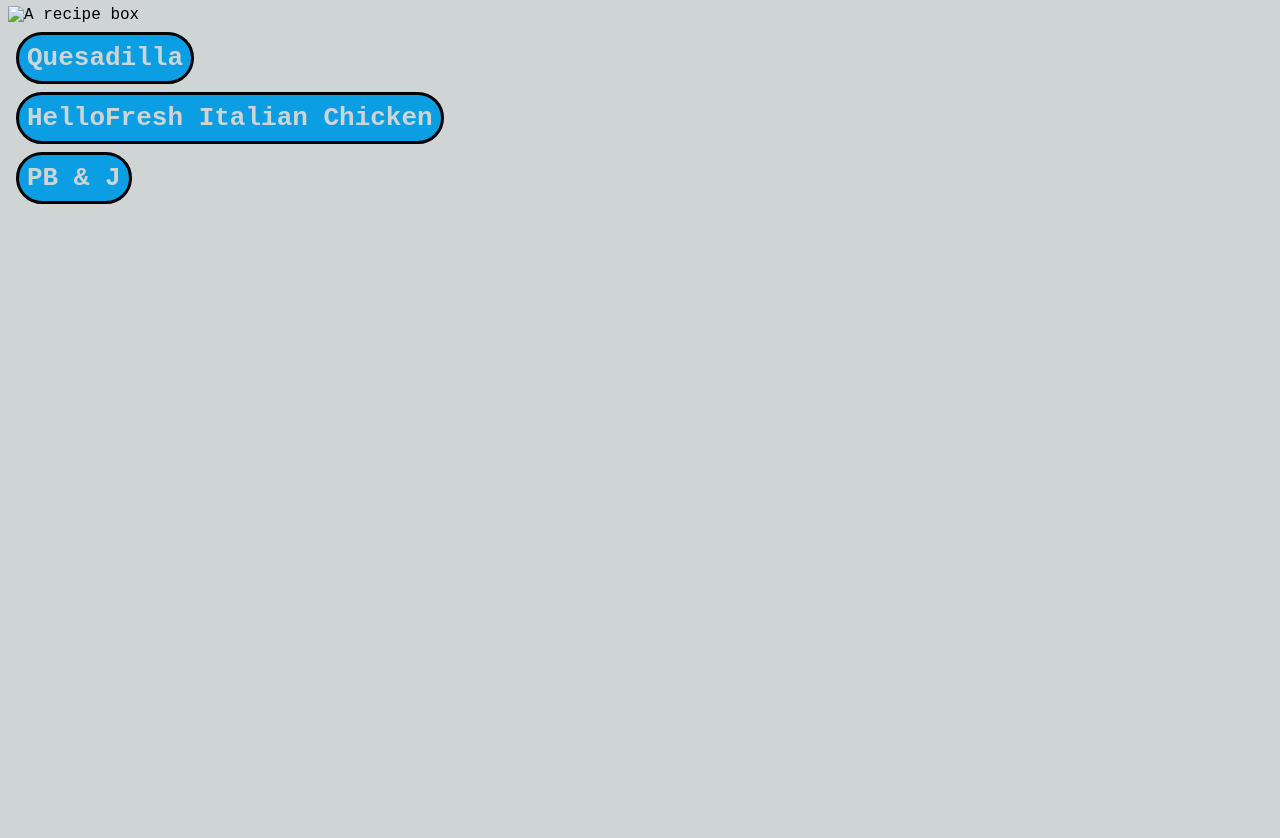
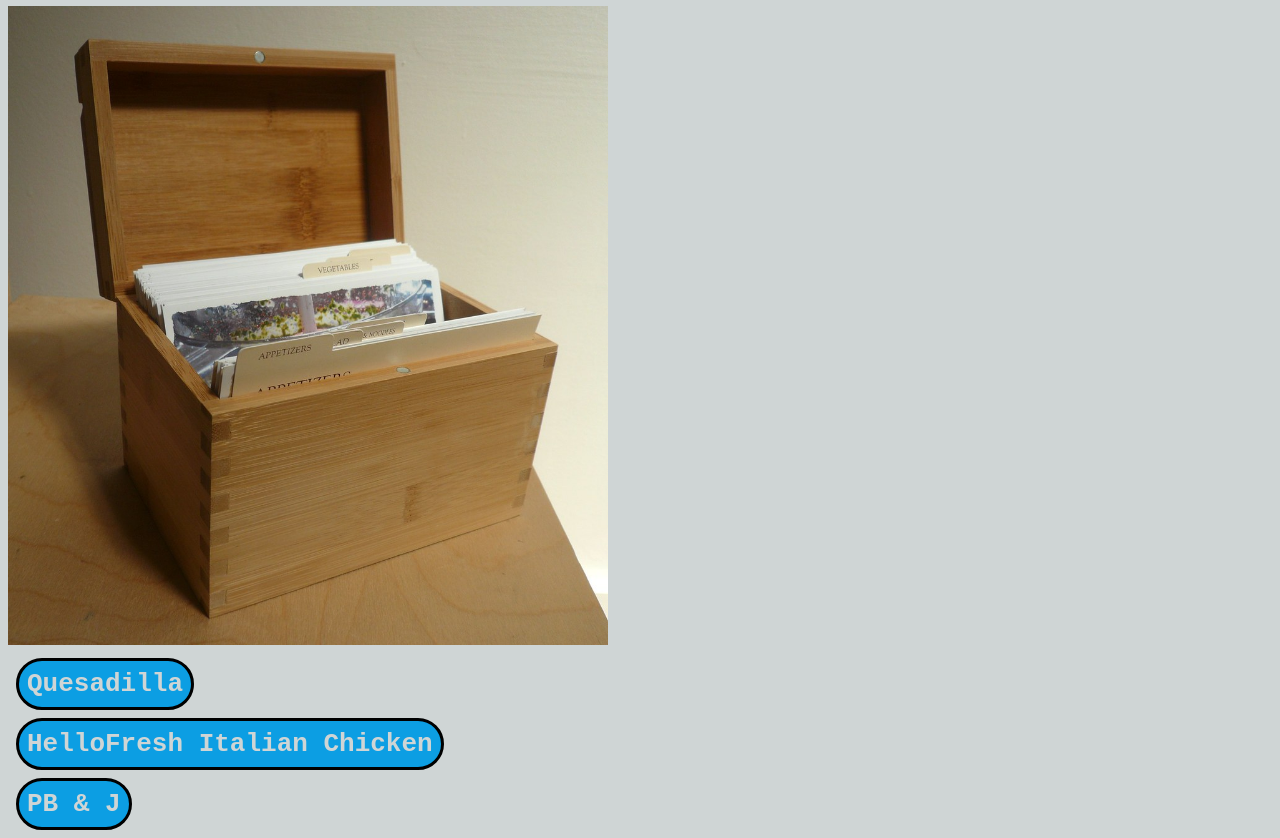
Before and after one commit to gman1647/odin-recipes, a plain HTML site: page index.html in a window 1280 px wide. Shown: the part 74-912 px from the top of the page. Before the commit the page ends 800 px from the top, so only its background shows below. Drawn offline with Linux system fonts and the light colour scheme; files whose address does not match are found by name.

Commit message:
fix broken image link

```diff
--- a/index.html
+++ b/index.html
@@ -8,7 +8,7 @@
     </head>
     <body>
         <h1>Odin Recipies</h1>
-        <img src="./index_files/recipebox.jpg" alt="A recipe box">
+        <img src="./images/recipebox.jpg" alt="A recipe box">
         <button class="indexbutton"><a href="file:///home/greg/repos/odin-recipes/recipes/quesadilla.html" class="homelinks">Quesadilla</a></button>
         <button class="indexbutton"><a href="file:///home/greg/repos/odin-recipes/recipes/italianchicken.html" class="homelinks">HelloFresh Italian Chicken</a></button>
         <button class="indexbutton"><a href="file:///home/greg/repos/odin-recipes/recipes/pbj.html" class="homelinks">PB &amp; J</a></button>
```
